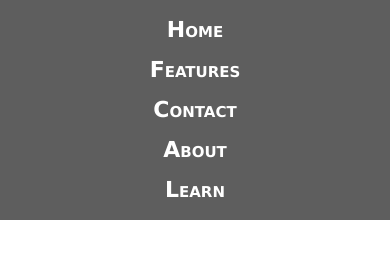
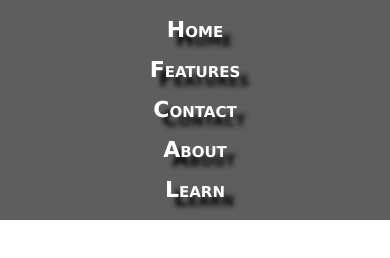
Before and after one commit to alandarkbyd/navigation_bar, a plain HTML site: page index.html in a window 390 px wide. Drawn offline with Linux system fonts and the light colour scheme.

Commit message:
Update style.css

```diff
--- a/style.css
+++ b/style.css
@@ -30,6 +30,7 @@ nav a:hover {
   font-size: 35px;
   transition-duration: 1s;
   color: cyan;
+  text-shadow: 3px 3px 15px cyan;
 }
 
 @media (max-width=916) {
@@ -51,5 +52,6 @@ nav a:hover {
   nav a {
     display: block;
     line-height: 0;
+    text-shadow: 9px 9px 5px black;
   }
 }
```
